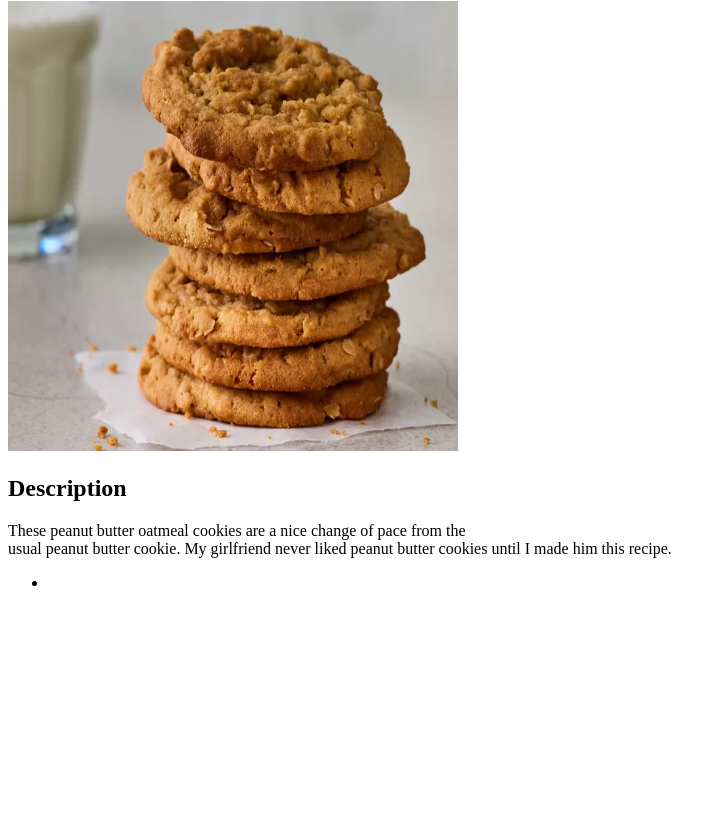
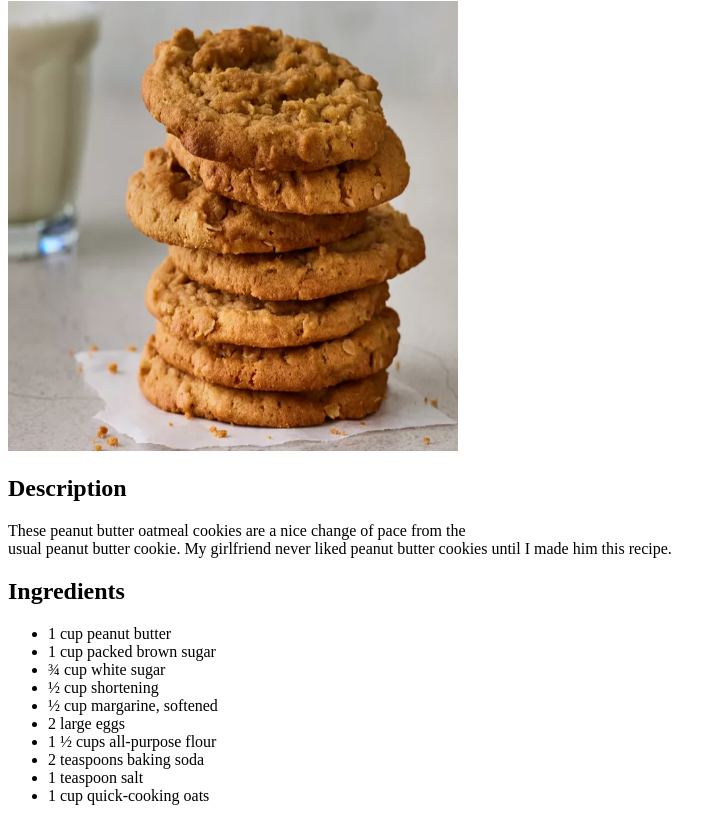
Before and after one commit to Nikososos/odin-recipes, a plain HTML site: page recipes/pbcookies.html in a window 1280 px wide. Shown: the part 79-900 px from the top of the page, without its empty margins (0-723 px from the left). Before the commit the page ends 800 px from the top, so only its background shows below. Drawn offline with Linux system fonts and the light colour scheme.

Commit message:
Add a list of ingredients to the page

```diff
--- a/recipes/pbcookies.html
+++ b/recipes/pbcookies.html
@@ -11,8 +11,18 @@
     <p>These peanut butter oatmeal cookies are a nice change of pace from the<br> usual peanut butter
         cookie. My girlfriend never liked peanut butter cookies until I made him this recipe.</p>
 
+    <h2>Ingredients</h2>
     <ul>
-        <li></li>
+        <li>1 cup peanut butter</li>
+        <li>1 cup packed brown sugar</li>
+        <li>¾ cup white sugar</li>
+        <li>½ cup shortening</li>
+        <li>½ cup margarine, softened</li>
+        <li>2 large eggs</li>
+        <li>1 ½ cups all-purpose flour</li>
+        <li>2 teaspoons baking soda</li>
+        <li>1 teaspoon salt</li>
+        <li>1 cup quick-cooking oats</li>
     </ul>
 </body>
 </html>
```
